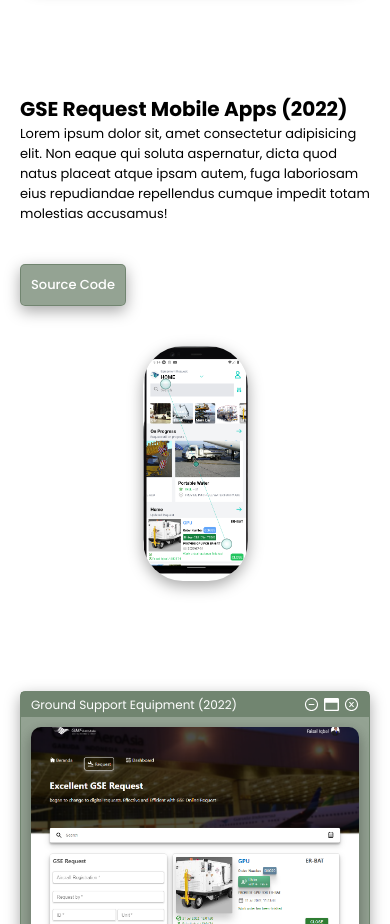
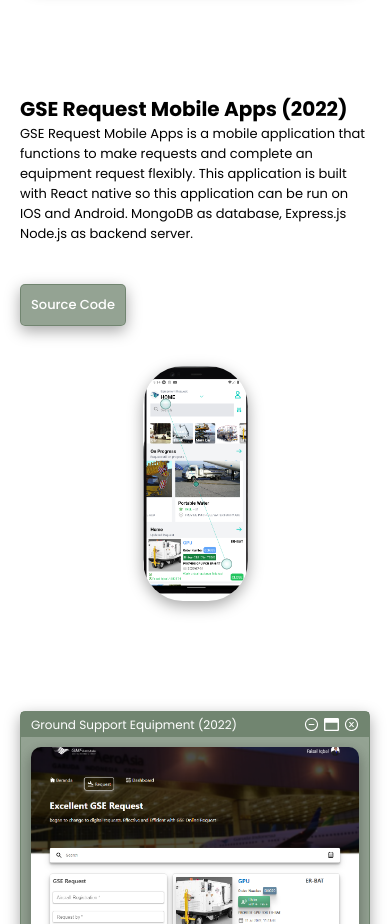
Before and after one commit to faisalibal33/Faisal-Portofolio, a React (Create React App) app: page / in a window 390 px wide. Shown: the part 3040-3964 px from the top of the page. Built offline with nearby package versions, Linux system fonts and the light colour scheme.

Commit message:
try on mobile

```diff
--- a/src/components/projects/Projects.jsx
+++ b/src/components/projects/Projects.jsx
@@ -146,15 +146,11 @@ function Projects() {
             <div className="p-box">
               <h3 className="p-title">GSE Request Mobile Apps (2022)</h3>
               <p className="p-desc">
-                {/* GSE Request Mobile Apps is a mobile application that functions
+                GSE Request Mobile Apps is a mobile application that functions
                 to make requests and complete an equipment request flexibly.
                 This application is built with React native so this application
                 can be run on IOS and Android. MongoDB as database, Express.js
-                Node.js as backend server. */}
-                Lorem ipsum dolor sit, amet consectetur adipisicing elit. Non
-                eaque qui soluta aspernatur, dicta quod natus placeat atque
-                ipsam autem, fuga laboriosam eius repudiandae repellendus cumque
-                impedit totam molestias accusamus!
+                Node.js as backend server.
               </p>
               <span>
                 <a
```
